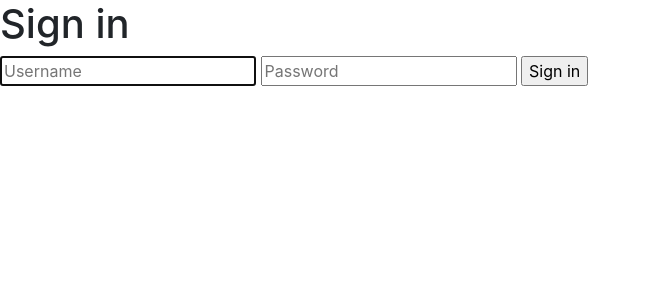
After one commit to syntaxkim/project1-rainyday, a Flask app: page /signin in a window 1280 px wide. The commit adds this page. Shown: the top 300 px of the page, without its empty margins (0-651 px from the left). Run offline with Flask 2, Linux system fonts and the light colour scheme; some libraries are stand-ins or nearby versions.

Commit message:
Sign-in templates added

```diff
--- a/templates/index.html
+++ b/templates/index.html
@@ -5,5 +5,7 @@
     <div>
         <a href="/registration">Sign up</a>
     </div>
-    {{ users }}
+    <div>
+        <a href="/signin">Sign in</a>
+    </div>
 {% endblock %}
--- /dev/null
+++ b/templates/signin.html
@@ -0,0 +1,12 @@
+{% extends "layout.html" %}
+
+{% block body %}
+    <div>
+        <h1>Sign in</h1>
+        <form action="{{ url_for('authenticate') }}" id="authentication" method="POST">
+            <input name="name" type="text" autocomplete="off" autofocus placeholder="Username">
+            <input name="password" type="password" placeholder="Password">
+            <input type="submit" value="Sign in">
+        </form>
+    </div>
+{% endblock %}
--- a/templates/welcome.html
+++ b/templates/welcome.html
@@ -2,5 +2,5 @@
 
 {% block body %}
     <h1>Welcome!</h1>
-    <h3>Now you can <a href="/signin">Sign in</a> with your username.</h3>
+    <h3>Now you can <a href="{{ url_for('signin') }}">Sign in</a> with your username.</h3>
 {% endblock %}
```
